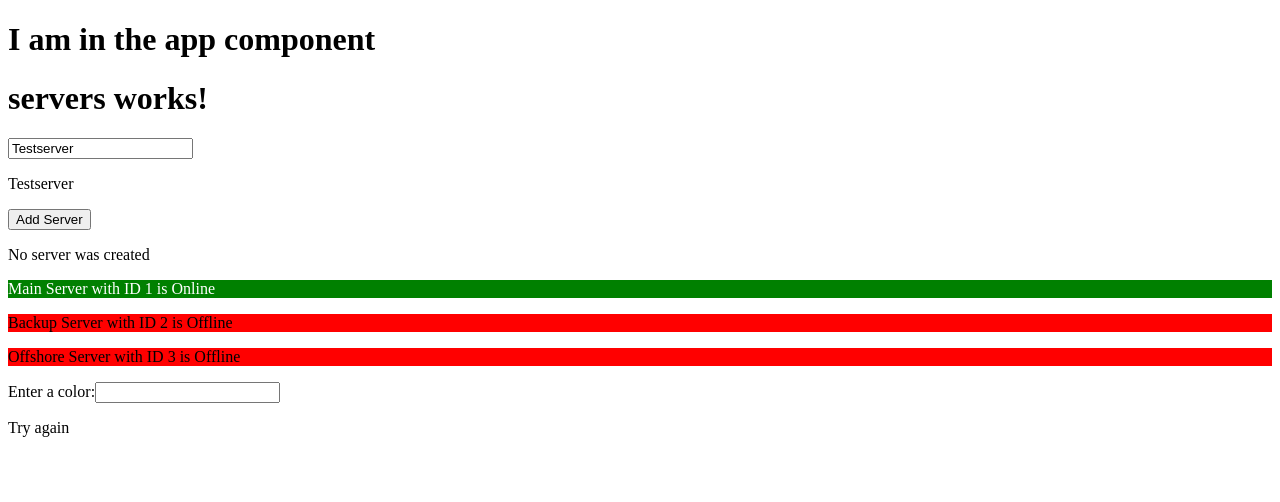
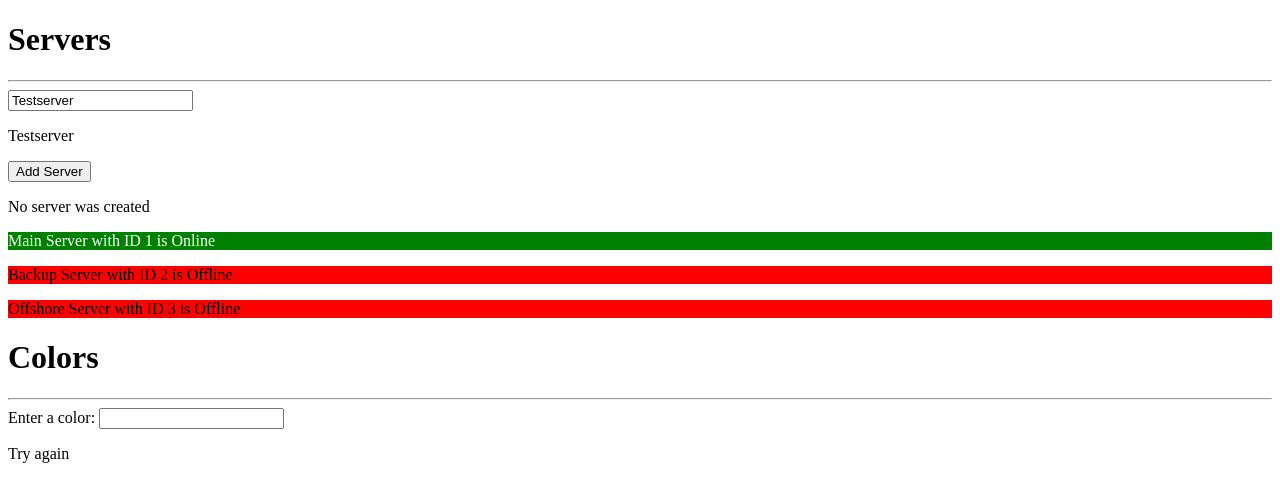
Before and after one commit to MichWouters/Fwo_Angular, an Angular app: page / in a window 1280 px wide. Shown: the top 502 px of the page. Built offline with nearby package versions, Linux system fonts and the light colour scheme.

Commit message:
Clean up code

```diff
--- a/src/app/app.component.html
+++ b/src/app/app.component.html
@@ -1,6 +1,5 @@
-<h1>I am in the app component</h1>
-
 <!-- <app-assignment-one></app-assignment-one> -->
 <!-- <app-assignment-two></app-assignment-two> -->
 <!-- <app-assignment-three></app-assignment-three> -->
 <app-servers></app-servers>
+<app-colors></app-colors>
--- a/src/app/app.module.ts
+++ b/src/app/app.module.ts
@@ -10,6 +10,7 @@ import { SuccessAlertComponent } from './assignments/assignment-one/success-aler
 import { WarningAlertComponent } from './assignments/assignment-one/warning-alert/warning-alert.component';
 import { AssignmentTwoComponent } from './assignments/assignment-two/assignment-two.component';
 import { AssignmentThreeComponent } from './assignments/assignment-three/assignment-three.component';
+import { ColorsComponent } from './colors/colors.component';
 
 @NgModule({
   declarations: [
@@ -21,6 +22,7 @@ import { AssignmentThreeComponent } from './assignments/assignment-three/assignm
     WarningAlertComponent,
     AssignmentTwoComponent,
     AssignmentThreeComponent,
+    ColorsComponent,
   ],
   imports: [
     BrowserModule,
--- /dev/null
+++ b/src/app/colors/colors.component.html
@@ -0,0 +1,12 @@
+<h1>Colors</h1>
+<hr />
+
+<label>Enter a color: </label>
+<input type="text" [(ngModel)]="color" />
+
+<div [ngSwitch]="color">
+    <p *ngSwitchCase="'red'">You picked a red color</p>
+    <p *ngSwitchCase="'blue'">You picked a blue color</p>
+    <p *ngSwitchCase="'green'">You picked a green color</p>
+    <p *ngSwitchDefault>Try again</p>
+</div>
--- /dev/null
+++ b/src/app/colors/colors.component.ts
@@ -0,0 +1,15 @@
+import { Component, OnInit } from '@angular/core';
+
+@Component({
+  selector: 'app-colors',
+  templateUrl: './colors.component.html',
+  styleUrls: ['./colors.component.css']
+})
+export class ColorsComponent implements OnInit {
+  color = '';
+  constructor() { }
+
+  ngOnInit(): void {
+  }
+
+}
--- a/src/app/servers/servers.component.html
+++ b/src/app/servers/servers.component.html
@@ -1,4 +1,5 @@
-<h1>servers works!</h1>
+<h1>Servers</h1>
+<hr />
 
 <input type="text" [(ngModel)]="serverName" />
 <p>{{ serverName }} </p>
@@ -26,16 +27,6 @@
     <p>Status: {{serverModel.status | uppercase }}</p>
 </div> -->
 
-<label>Enter a color:</label>
-<input type="text" [(ngModel)]="color" />
-
-<div [ngSwitch]="color">
-    <p *ngSwitchCase="'red'">You picked a red color</p>
-    <p *ngSwitchCase="'blue'">You picked a blue color</p>
-    <p *ngSwitchCase="'green'">You picked a green color</p>
-    <p *ngSwitchDefault>Try again</p>
-</div>
-
 <!-- <p>{{ serverName | uppercase }} </p>
 <p>{{ serverName | lowercase }} </p>
 <p>{{ serverName | titlecase }} </p>
--- a/src/app/servers/servers.component.ts
+++ b/src/app/servers/servers.component.ts
@@ -18,8 +18,6 @@ export class ServersComponent implements OnInit {
     new ServerModel(3, 'Offshore Server', 'Offline'),
   ];
 
-  color = '';
-
   constructor() {
     setTimeout(() => {
       this.allowNewServer = true;
@@ -32,7 +30,7 @@ export class ServersComponent implements OnInit {
   onCreateServer() {
     this.serverCreated = true;
     this.serverCreationStatus = 'Server was created! Name is ' + this.serverName;
-    this.servers.push('');
+    this.serverModels.push(new ServerModel(this.serverModels.length + 1, this.serverName, 'Online'));
   }
 
   onUpdateServerName(event: Event) {
```
Also changed, not shown: src/app/colors/colors.component.css (added).
